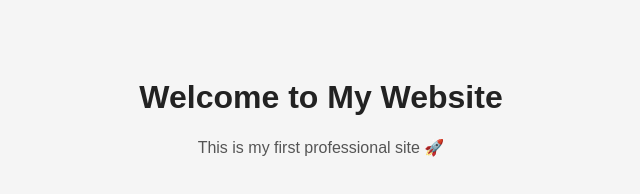
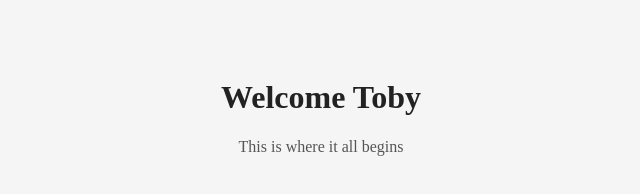
Before and after one commit to twiggs123/tobyw, a plain HTML site: page index.html in a window 1280 px wide. Shown: the whole page, without its empty margins (319-959 px from the left). Drawn offline with Linux system fonts and the light colour scheme.

Commit message:
Update index.html

```diff
--- a/index.html
+++ b/index.html
@@ -4,7 +4,7 @@
   <title>My First Website</title>
   <style>
     body {
-      font-family: Arial;
+      font-family: TimesNewRoman;
       background: #f5f5f5;
       text-align: center;
       padding: 50px;
@@ -19,8 +19,8 @@
 </head>
 <body>
 
-  <h1>Welcome to My Website</h1>
-  <p>This is my first professional site 🚀</p>
+  <h1>Welcome Toby</h1>
+  <p>This is where it all begins</p>
 
 </body>
 </html>
```
